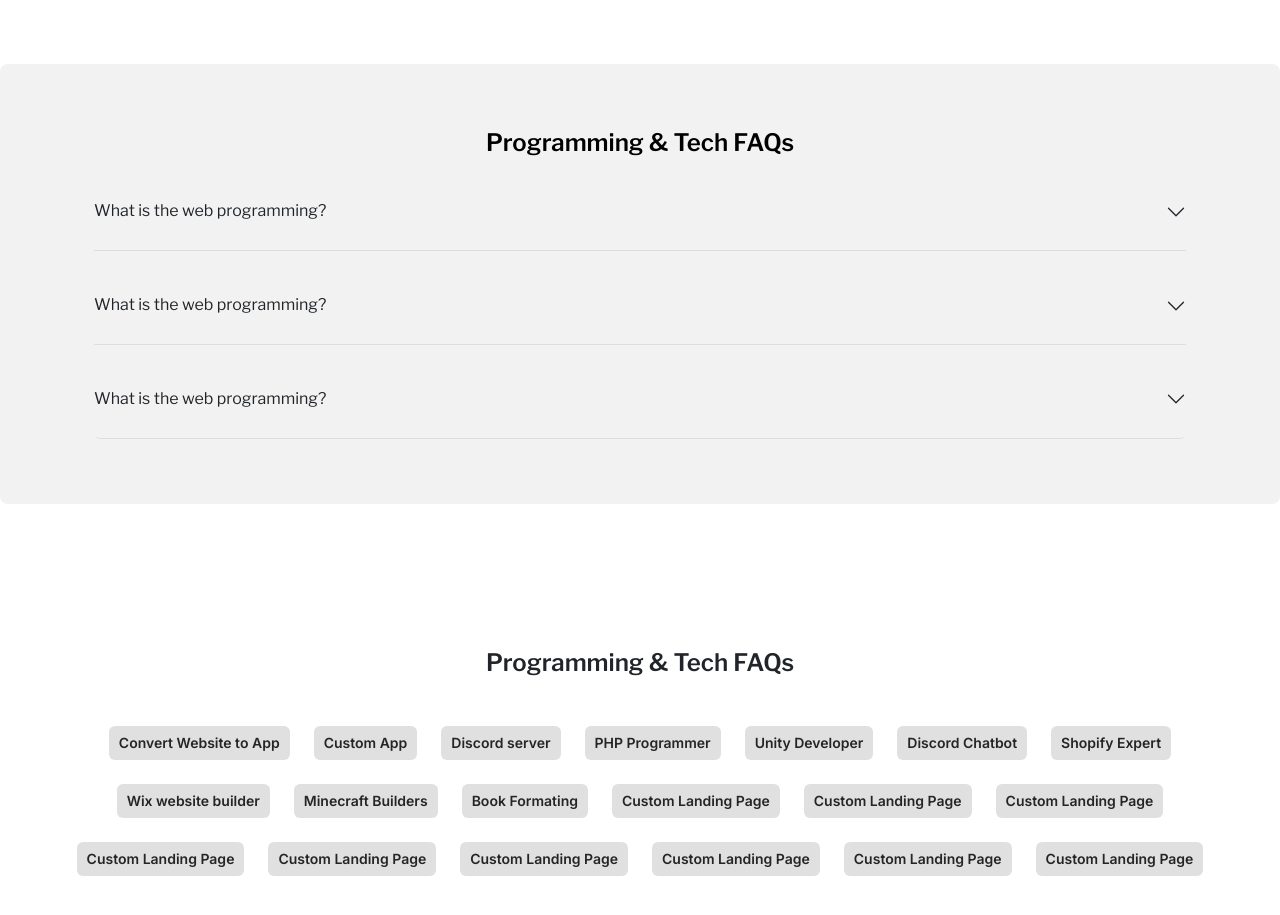
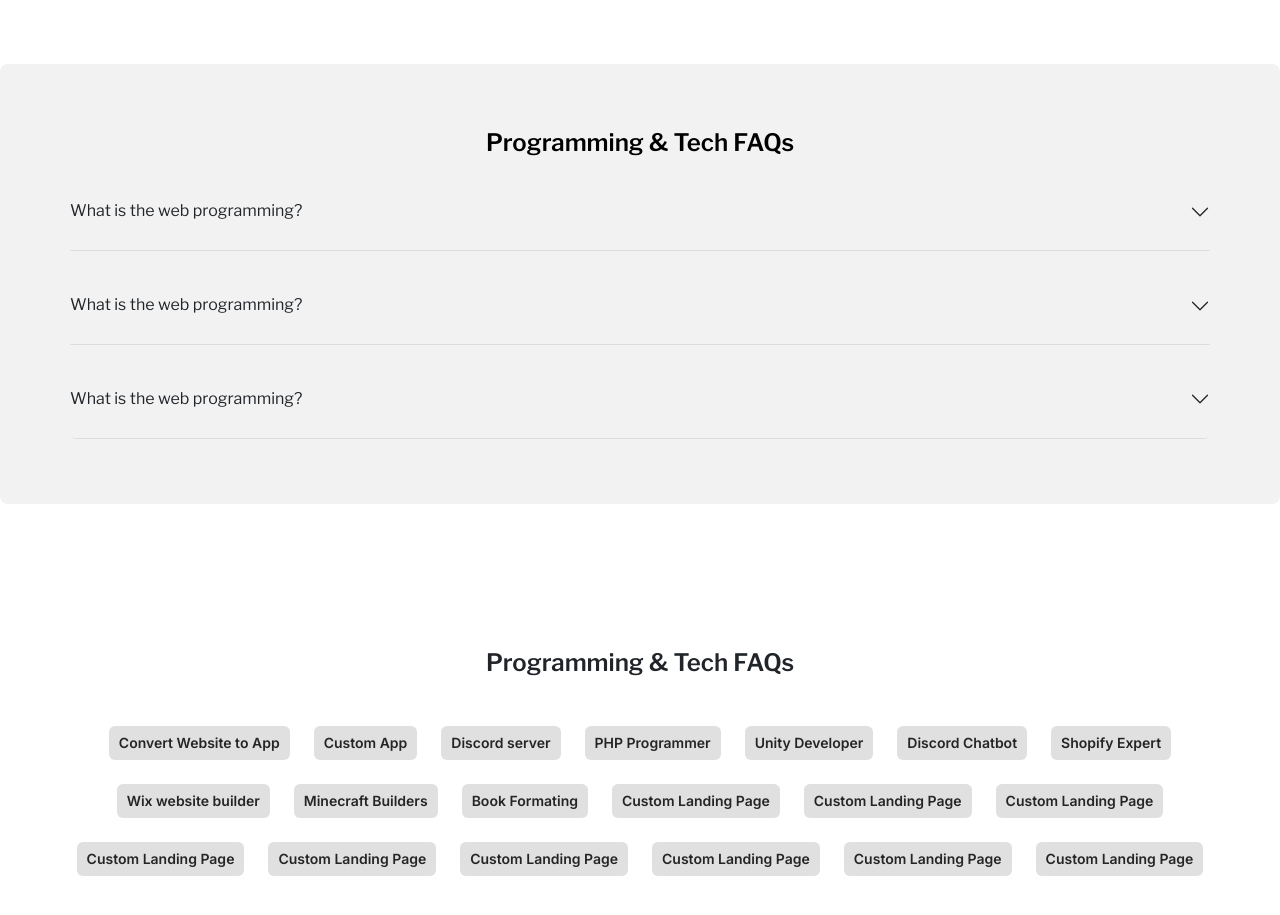
Before and after one commit to GMArjun/UpPhoto, a plain HTML site: page category-info.html in a window 1280 px wide. Shown: the part 2060-2975 px from the top of the page. Drawn offline with nearby package versions, Linux system fonts and the light colour scheme.

Commit message:
remove-padding

```diff
--- a/category-info.html
+++ b/category-info.html
@@ -202,7 +202,7 @@
                 </div>
             </div>
             <div class="faq-section">
-                <div class="container-xl px-4">
+                <div class="container-xl p-0">
                     <h2>Programming & Tech FAQs</h2>
                     <div class="accordion faq-section-accordian" id="faqAccordion">
                         <div class="accordion-item">
```
